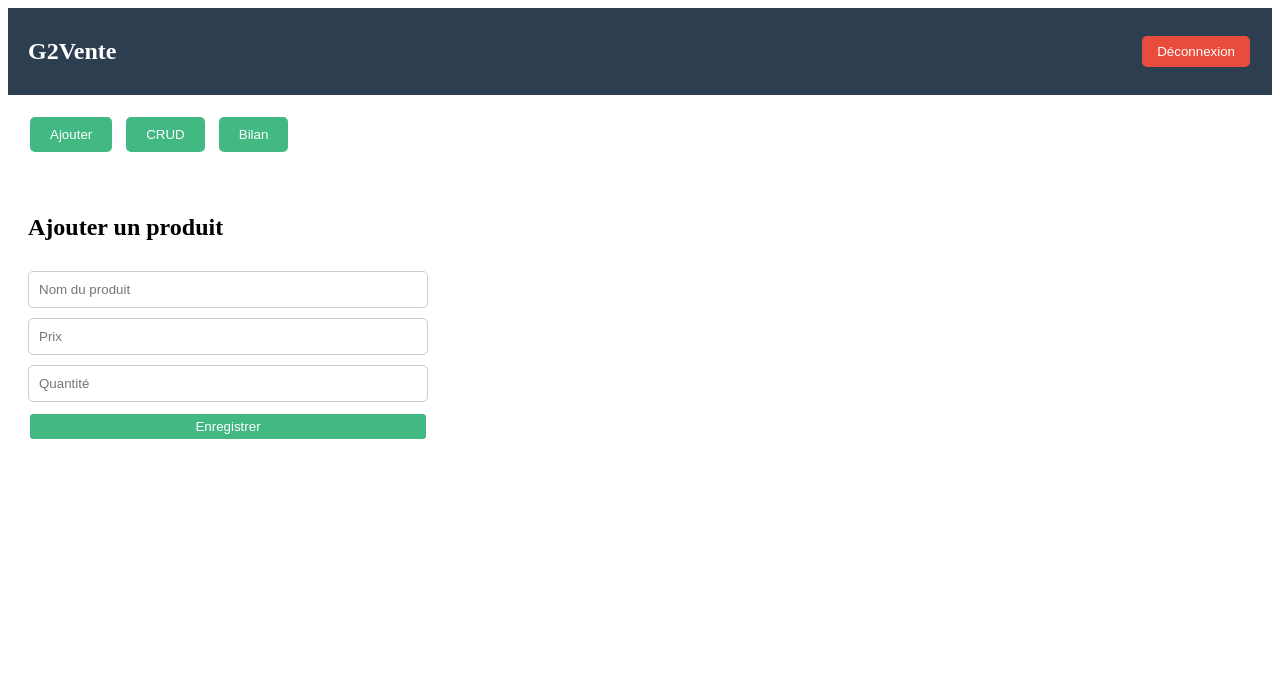
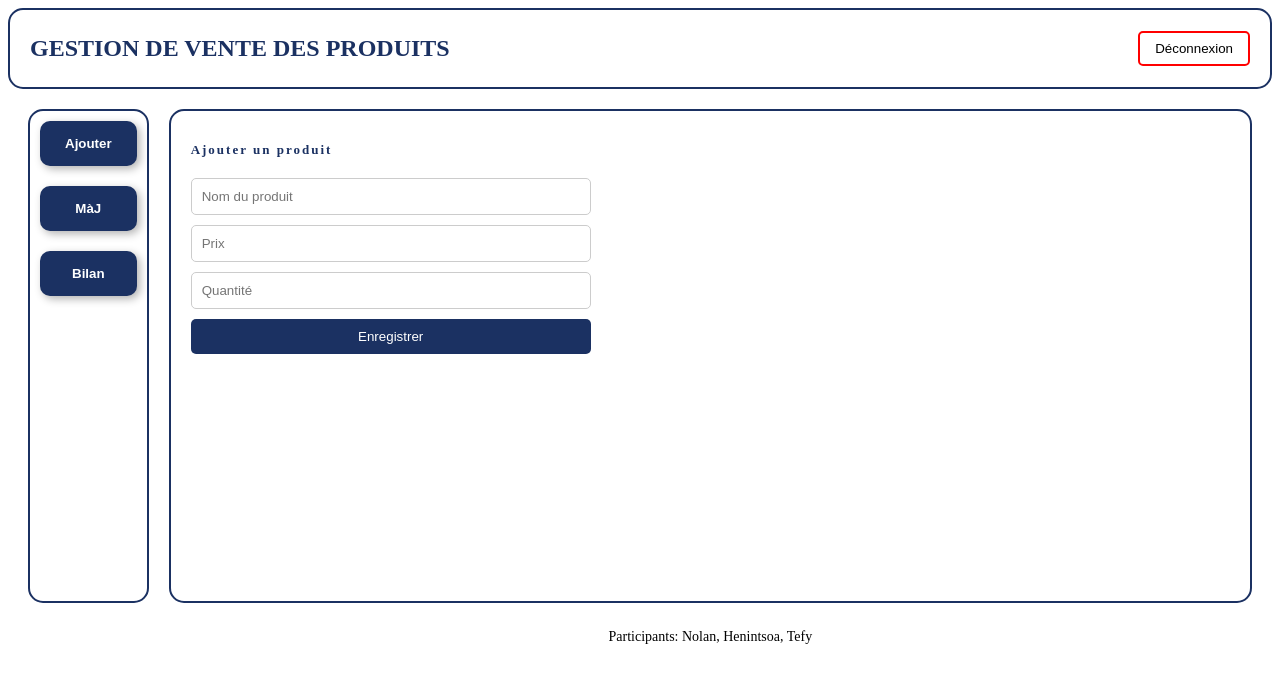
Before and after one commit to tefi-rz/APPGESTION, a Vue app: page /dashboard in a window 1280 px wide. Shown: the top 682 px of the page. Built offline with nearby package versions, Linux system fonts and the light colour scheme.

Commit message:
Interface complète copiée

```diff
--- a/src/components/Ajouter.vue
+++ b/src/components/Ajouter.vue
@@ -1,3 +1,4 @@
+//ajouter
 <template>
   <div class="ajouter-container">
     <h2>Ajouter un produit</h2>
@@ -20,7 +21,7 @@ export default {
   },
   methods: {
     ajouter() {
-      // La personne BDD va connecter le PHP ici
+      // php sy BD
       console.log('Produit à ajouter:', this.nom, this.prix, this.quantite)
     }
   }
@@ -41,7 +42,7 @@ input {
 }
 button {
   padding: 10px;
-  background-color: #42b883;
+  background-color: #1B3162;
   color: white;
   border: none;
   border-radius: 5px;
--- a/src/components/Bilan.vue
+++ b/src/components/Bilan.vue
@@ -1,33 +1,129 @@
+//diagramme
 <template>
   <div class="bilan-container">
-    <h2>Bilan</h2>
-
+    <h2>BILAN & VISUALISATION</h2>
     <div class="cartes">
       <div class="carte">
-        <h3>Total Produits</h3>
-        <p>{{ totalProduits }}</p>
+        <p class="titre-carte">MONTANT TOTAL</p>
+        <p class="valeur total">{{ totalGeneral }} Ar</p>
       </div>
       <div class="carte">
-        <h3>Total Ventes</h3>
-        <p>{{ totalVentes }} Ar</p>
+        <p class="titre-carte">MONTANT MINIMAL</p>
+        <p class="valeur minimal">{{ produitMin.montant }} Ar</p>
+        <p class="nom-produit">{{ produitMin.nom }}</p>
       </div>
       <div class="carte">
-        <h3>Stock Total</h3>
-        <p>{{ stockTotal }}</p>
+        <p class="titre-carte">MONTANT MAXIMAL</p>
+        <p class="valeur maximal">{{ produitMax.montant }} Ar</p>
+        <p class="nom-produit">{{ produitMax.nom }}</p>
       </div>
     </div>
-
+    <div class="graphique">
+      <p class="titre-graphique">CAMEMBERT — RÉPARTITION</p>
+      <div class="camembert-wrapper">
+        <Doughnut
+          :data="dataCamembert"
+          :options="optionsGraph"
+          :width="250"
+          :height="250"
+        />
+      </div>
+    </div>
   </div>
 </template>
 
 <script>
+import { Doughnut } from 'vue-chartjs'
+import {
+  Chart as ChartJS,
+  Title, Tooltip, Legend,
+  ArcElement
+} from 'chart.js'
+ChartJS.register(Title, Tooltip, Legend, ArcElement)
+
 export default {
   name: 'Bilan',
+  components: { Doughnut },
   data() {
     return {
-      totalProduits: 0,
-      totalVentes: 0,
-      stockTotal: 0
+      data() {
+  return {
+    produits: [],   // ← vide
+    optionsGraph: {
+      responsive: false,
+      width: 250,
+      height: 250,
+      plugins: {
+        legend: {
+          position: 'bottom',
+          labels: {
+            color: '#1B3162',
+            font: { size: 10 }
+          }
+        }
+      }
+    }
+  }
+},
+
+// PHP
+async mounted() {
+  const response = await fetch('http://localhost/api/produits.php')
+  this.produits = await response.json()
+},
+      optionsGraph: {
+        responsive: false,
+        width: 250,
+        height: 250,
+        plugins: {
+          legend: {
+            position: 'bottom',
+            labels: {
+              color: '#1B3162',
+              font: { size: 10 }
+            }
+          }
+        }
+      }
+    }
+  },
+  computed: {
+    montants() {
+      return this.produits.map(p => ({
+        nom: p.nom,
+        montant: p.prix * p.quantite
+      }))
+    },
+    totalGeneral() {
+      return this.montants.reduce((total, p) => total + p.montant, 0)
+    },
+    produitMax() {
+      if (this.montants.length === 0) return { nom: '-', montant: 0 }
+      return this.montants.reduce((max, p) =>
+        p.montant > max.montant ? p : max
+      )
+    },
+    produitMin() {
+      if (this.montants.length === 0) return { nom: '-', montant: 0 }
+      return this.montants.reduce((min, p) =>
+        p.montant < min.montant ? p : min
+      )
+    },
+    dataCamembert() {
+      return {
+        labels: this.montants.map(p => p.nom),
+        datasets: [{
+          data: this.montants.map(p => p.montant),
+          backgroundColor: [
+            '#1B3162',
+            '#00BCD4',
+            '#42b883',
+            '#e74c3c',
+            '#f1c40f'
+          ],
+          borderWidth: 0
+        }]
+      }
     }
   }
 }
@@ -37,25 +133,58 @@ export default {
 .bilan-container {
   width: 100%;
 }
+h2 {
+  color: #1B3162;
+  font-size: 13px;
+  letter-spacing: 2px;
+  margin-bottom: 10px;
+}
 .cartes {
   display: flex;
-  gap: 20px;
-  margin-top: 20px;
+  gap: 10px;
+  margin-bottom: 10px;
 }
 .carte {
   flex: 1;
-  padding: 20px;
+  padding: 5px;
   background-color: #2c3e50;
   color: white;
-  border-radius: 10px;
+  border-radius: 8px;
   text-align: center;
 }
-.carte h3 {
-  margin-bottom: 10px;
-  color: #42b883;
+.titre-carte {
+  font-size: 10px;
+  color: white;
+  letter-spacing: 1px;
+  margin-bottom: 5px;
 }
-.carte p {
-  font-size: 30px;
+.valeur {
+  font-size: 13px;
   font-weight: bold;
 }
+.total   { color: white; }
+.minimal { color: white; }
+.maximal { color: white; }
+.nom-produit {
+  font-size: 10px;
+  color: white;
+  margin-top: 3px;
+}
+.graphique {
+  border: 2px solid #00BCD4;
+  border-radius: 15px;
+  padding: 10px;
+}
+.titre-graphique {
+  color: #1B3162;
+  font-size: 11px;
+  letter-spacing: 1px;
+  margin-bottom: 8px;
+  font-weight: bold;
+}
+.camembert-wrapper {
+  width: 250px;
+  height: 250px;
+  margin: 0 auto;
+}
 </style>
--- a/src/components/Crud.vue
+++ b/src/components/Crud.vue
@@ -1,26 +1,33 @@
+//modifier et supprimer
 <template>
   <div class="crud-container">
     <h2>Liste des produits</h2>
     <table>
       <thead>
         <tr>
+          <th>#</th>
           <th>Nom</th>
           <th>Prix</th>
           <th>Quantité</th>
+          <th>Montant</th>
           <th>Actions</th>
         </tr>
       </thead>
       <tbody>
-        <tr v-for="produit in produits" :key="produit.id">
+        <tr v-for="(produit, index) in produits" :key="produit.id">
+          <td>{{ index + 1 }}</td>
           <td>{{ produit.nom }}</td>
           <td>{{ produit.prix }}</td>
           <td>{{ produit.quantite }}</td>
+          <td class="montant">{{ produit.prix * produit.quantite }} Ar</td>
           <td>
-            <button @click="modifier(produit)">Modifier</button>
-            <button @click="supprimer(produit.id)">Supprimer</button>
+            <button class="btn-modifier" @click="modifier(produit)">⚙️</button>
+            <button class="btn-supprimer" @click="supprimer(produit.id)">🗑️</button>
           </td>
         </tr>
       </tbody>
+
+
     </table>
   </div>
 </template>
@@ -30,19 +37,32 @@ export default {
   name: 'Crud',
   data() {
     return {
-      produits: [
-        { id: 1, nom: 'Produit A', prix: 100, quantite: 10 },
-        { id: 2, nom: 'Produit B', prix: 200, quantite: 5 },
-      ]
+      data() {
+  return {
+    produits: []
+  }
+},
+
+async mounted() {
+  const response = await fetch('http://localhost/api/produits.php')
+  this.produits = await response.json()
+}
+    }
+  },
+  computed: {
+    totalGeneral() {
+      return this.produits.reduce((total, produit) => {
+        return total + (produit.prix * produit.quantite)
+      }, 0)
     }
   },
   methods: {
     modifier(produit) {
-      // La personne BDD va connecter le PHP ici
+      // PHP SY BD
       console.log('Modifier:', produit)
     },
     supprimer(id) {
-      // La personne BDD va connecter le PHP ici
+      // PHP SY BD
       console.log('Supprimer id:', id)
     }
   }
@@ -63,12 +83,28 @@ th, td {
   text-align: left;
 }
 th {
-  background-color: #2c3e50;
+  background-color: #1B3162;
   color: white;
 }
-button {
+.montant {
+  color: #1B3162;
+  font-weight: bold;
+}
+
+.btn-modifier {
   padding: 5px 10px;
   margin: 2px;
+  background-color: #1B3162;
+  color: white;
+  border: none;
+  border-radius: 3px;
+  cursor: pointer;
+}
+.btn-supprimer {
+  padding: 5px 10px;
+  margin: 2px;
+  background-color: #e74c3c;
+  color: white;
   border: none;
   border-radius: 3px;
   cursor: pointer;
--- a/src/components/Navbar.vue
+++ b/src/components/Navbar.vue
@@ -1,6 +1,7 @@
+//deconnexion
 <template>
   <nav class="navbar">
-    <h1>G2Vente</h1>
+    <h1>GESTION DE VENTE DES PRODUITS</h1>
     <button @click="seDeconnecter">Déconnexion</button>
   </nav>
 </template>
@@ -21,16 +22,23 @@ export default {
   display: flex;
   justify-content: space-between;
   align-items: center;
-  padding: 10px 20px;
-  background-color: #2c3e50;
-  color: white;
+  padding: 5px 20px;
+  background-color: white;
+  color: #1B3162;
+  border: 2px solid #1B3162;
+  border-radius: 15px;
+
 }
 .navbar button {
   padding: 8px 15px;
-  background-color: #e74c3c;
-  color: white;
-  border: none;
+  background-color: white;
+  color: black;
+  border: 2px solid rgb(255, 0, 0);
   border-radius: 5px;
   cursor: pointer;
+  transition: all 0.3s ease;
+}
+.navbar button:hover {
+  transform: scale(1.08);
 }
 </style>
--- a/src/views/Dashboard.vue
+++ b/src/views/Dashboard.vue
@@ -1,17 +1,28 @@
 <template>
   <div>
     <Navbar />
+    <div class="contenu">
 
-    <div class="boutons">
+      <div class="colonne-gauche">
         <button @click="section = 'ajouter'">Ajouter</button>
-      <button @click="section = 'crud'">CRUD</button>
+        <button @click="section = 'crud'">MàJ</button>
         <button @click="section = 'bilan'">Bilan</button>
       </div>
 
-    <div class="zone-affichage">
+      <div class="colonne-droite-wrapper">
+
+        <div class="colonne-droite">
           <Ajouter v-if="section === 'ajouter'" />
           <Crud    v-if="section === 'crud'" />
           <Bilan   v-if="section === 'bilan'" />
+        </div>
+
+        <div class="paragraphe-bas">
+          <p>Participants: Nolan, Henintsoa, Tefy</p>
+        </div>
+
+      </div>
+
     </div>
   </div>
 </template>
@@ -34,20 +45,57 @@ export default {
 </script>
 
 <style>
-.boutons {
+.contenu {
   display: flex;
-  gap: 10px;
+  gap: 20px;
   padding: 20px;
+  align-items: flex-start;
 }
-.boutons button {
-  padding: 10px 20px;
-  background-color: #42b883;
+
+.colonne-gauche {
+  display: flex;
+  flex-direction: column;
+  gap: 20px;
+  padding: 10px;
+  border: 2px solid #1B3162;
+  border-radius: 15px;
+  min-height: 470px;
+}
+
+.colonne-gauche button {
+  padding: 15px 25px;
+  background-color: #1B3162;
   color: white;
   border: none;
-  border-radius: 5px;
+  border-radius: 10px;
   cursor: pointer;
+  font-weight: bold;
+  box-shadow: 3px 3px 8px rgba(0,0,0,0.3);
+  transition: all 0.3s ease;
 }
-.zone-affichage {
+
+.colonne-gauche button:hover {
+  transform: scale(1.08);
+}
+
+.colonne-droite-wrapper {
+  display: flex;
+  flex-direction: column;
+  flex: 1;
+}
+
+.colonne-droite {
+  border: 2px solid #1B3162;
+  border-radius: 15px;
   padding: 20px;
+  min-height: 450px;
+}
+
+.paragraphe-bas {
+  margin-top: 2px;
+  text-align: center;
+  color: black;
+  font-size: 14px;
+  padding: 10px;
 }
 </style>
--- a/src/views/Login.vue
+++ b/src/views/Login.vue
@@ -39,7 +39,7 @@ input {
 }
 button {
   padding: 10px;
-  background-color: #42b883;
+  background-color: #1B3162;
   color: white;
   border: none;
   border-radius: 5px;
```
Lines whose indentation alone changed are shown as unchanged.
